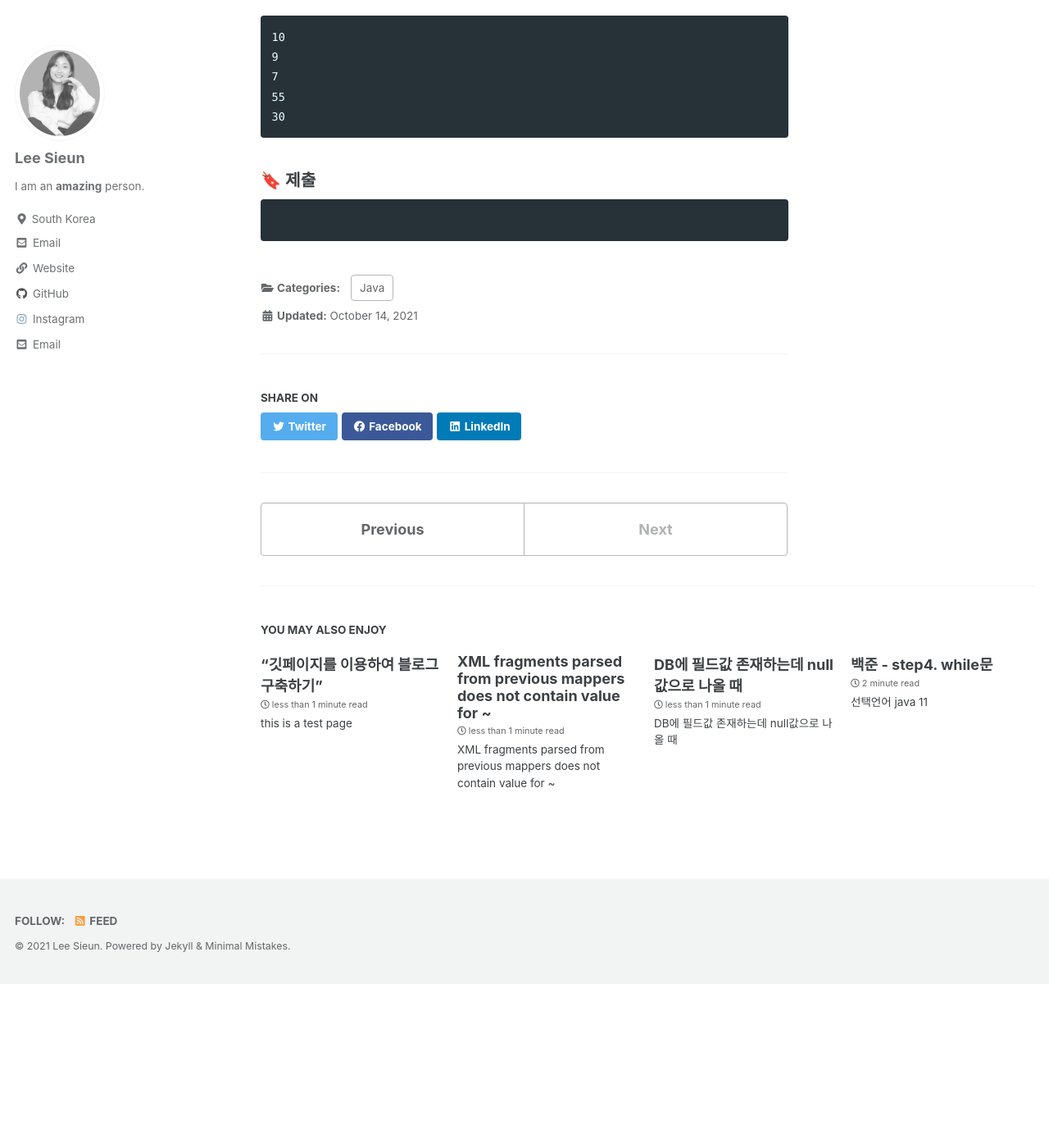
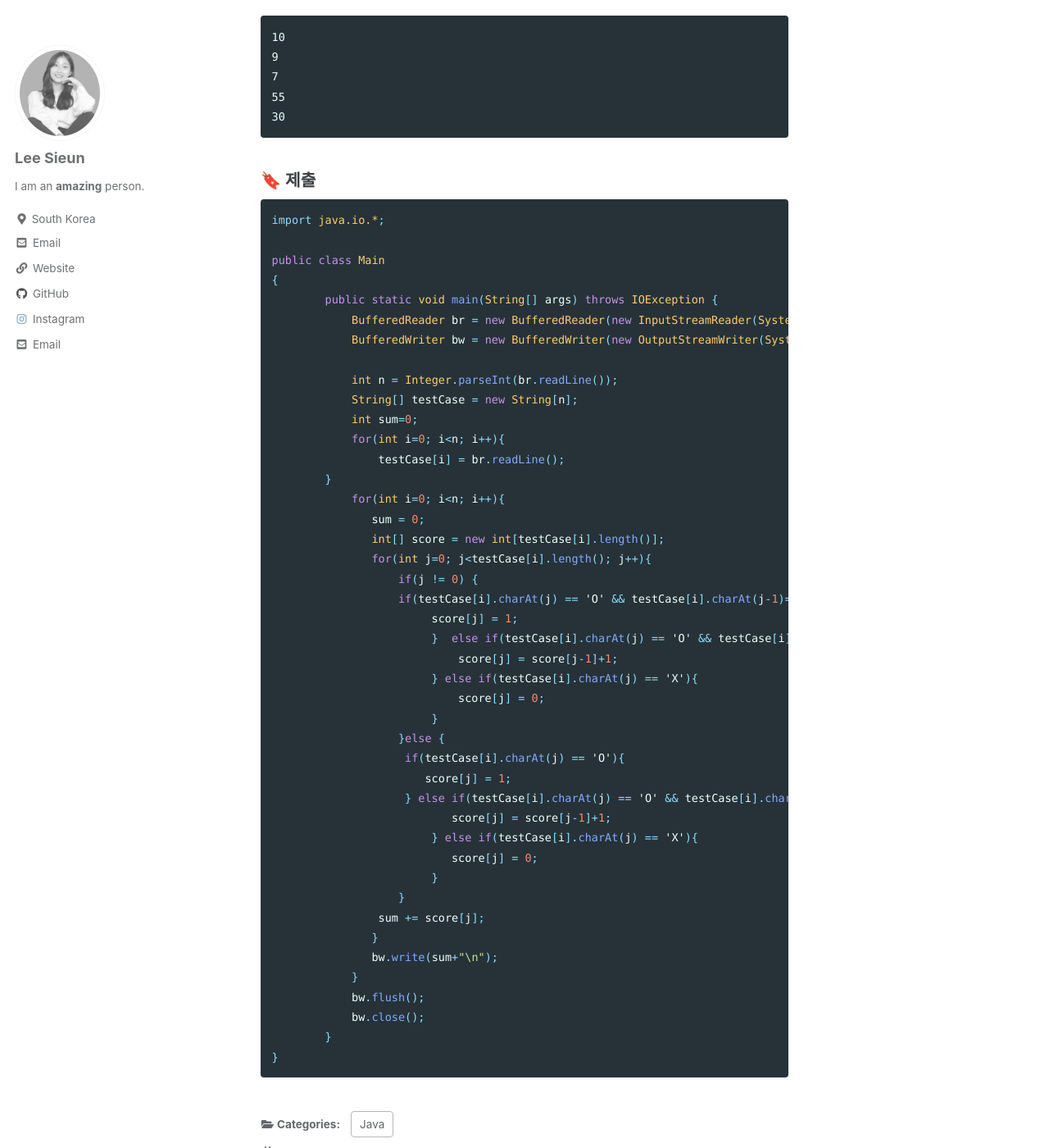
Before and after one commit to sieunlee97/sieunlee97.github.io, a Jekyll site: the page built from _posts/2021-10-14-array.md, in a window 1280 px wide and 1400 px high, scrolled down 9572 px. Shown: the whole window at 82% size. Built offline with Jekyll 4.4.1, drawn with Linux system fonts in a browser that asks for light colours; cached includes are drawn as plain includes; emoji names are drawn with the system emoji font; before the commit the page ends 10772 px from its top, so only the background shows below that.

Commit message:
Update 2021-10-14-array.md

````diff
--- a/_posts/2021-10-14-array.md
+++ b/_posts/2021-10-14-array.md
@@ -410,5 +410,47 @@ OOOOXOOOOXOOOOX
 ### :bookmark: 제출
 
 ```java
+import java.io.*;
 
+public class Main
+{
+	public static void main(String[] args) throws IOException {
+	    BufferedReader br = new BufferedReader(new InputStreamReader(System.in));
+	    BufferedWriter bw = new BufferedWriter(new OutputStreamWriter(System.out));
+
+	    int n = Integer.parseInt(br.readLine());
+	    String[] testCase = new String[n];
+	    int sum=0;
+	    for(int i=0; i<n; i++){
+	        testCase[i] = br.readLine();
+        }
+	    for(int i=0; i<n; i++){
+	       sum = 0;
+	       int[] score = new int[testCase[i].length()];
+	       for(int j=0; j<testCase[i].length(); j++){
+	           if(j != 0) {
+    	           if(testCase[i].charAt(j) == 'O' && testCase[i].charAt(j-1)=='X' ){
+    	                score[j] = 1;
+	                }  else if(testCase[i].charAt(j) == 'O' && testCase[i].charAt(j-1) =='O'){
+	                    score[j] = score[j-1]+1;
+	                } else if(testCase[i].charAt(j) == 'X'){
+	                    score[j] = 0;
+	                }
+	           }else {
+    	            if(testCase[i].charAt(j) == 'O'){
+    	               score[j] = 1;
+    	            } else if(testCase[i].charAt(j) == 'O' && testCase[i].charAt(j-1) =='O'){
+	                   score[j] = score[j-1]+1;
+	                } else if(testCase[i].charAt(j) == 'X'){
+	                   score[j] = 0;
+	                }
+	           }
+	        sum += score[j];
+	       }
+	       bw.write(sum+"\n");
+	    }
+	    bw.flush();
+	    bw.close();
+	}
+}
 ```
````
